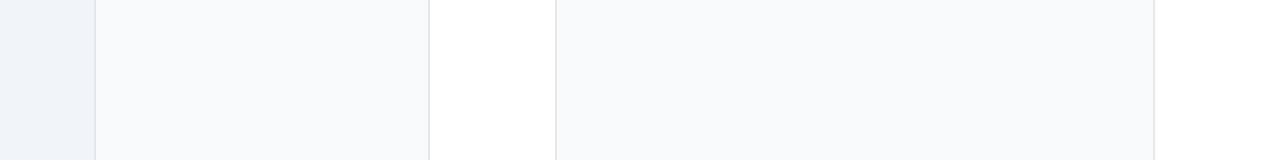
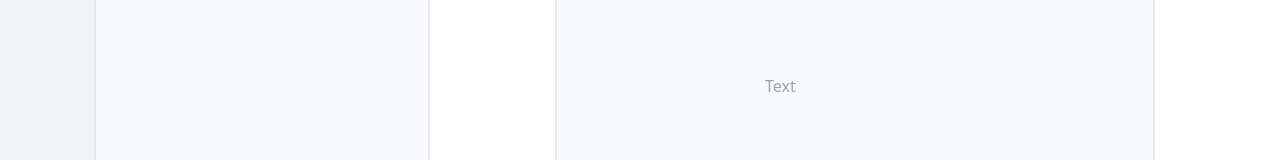
Before and after one commit to SW-rocket-dan/mvp-first, a React (Vite) app in the folder mvp/: page /editor in a window 1280 px wide. Both pictures are taken after a click on the button 574 px from the left and 132 px from the top of the page. Shown: the part 368-528 px from the top of the page. Built offline with nearby package versions, Linux system fonts and the light colour scheme.

Commit message:
feat(Editor): 추가되는 요소가 가운데에 위치하도록 수정, 컴포넌트 분리
DragBlock에 Text가 아닌 다른 요소도 올 수 있도록 컴포넌트 분리, ref 연결 진행함

```diff
--- a/mvp/src/components/editor/drag/DragBlock.tsx
+++ b/mvp/src/components/editor/drag/DragBlock.tsx
@@ -1,28 +1,27 @@
-import { cloneElement, forwardRef, useEffect, useRef, useState } from "react";
+import { ReactElement, forwardRef, useEffect, useRef, useState } from "react";
 import React from "react";
-import TextBox from "./TextBox";
-
-export const inrange = (v: number, min: number, max: number) => {
-  if (v < min) return min;
-  if (v > max) return max;
-  return v;
-};
 
 type DragBlockType = {
-  children: React.ReactNode;
+  children: ReactElement;
   id: number;
   zIndex: number;
 };
 
-const DragBlock = forwardRef<HTMLDivElement, DragBlockType>(({ children, id, zIndex }, ref) => {
+const DragBlock = forwardRef<HTMLDivElement, DragBlockType>(({ children, zIndex }, ref) => {
   // const boundaryRef = ref as React.MutableRefObject<HTMLDivElement>;
   const boxRef = useRef<HTMLTextAreaElement>(null);
+  const [{ x, y }, setPosition] = useState({ x: 300, y: 0 });
 
-  const [{ x, y }, setPosition] = useState({ x: 0, y: 0 });
+  useEffect(() => {
+    if (boxRef.current) {
+      const boxSize = Math.floor(boxRef.current.getBoundingClientRect().width / 2);
+      setPosition({ x: x - boxSize, y });
+    }
+  }, []);
 
   return (
     <div
-      className="bg-transparent absolute"
+      className="bg-transparent absolute w-fit"
       style={{ transform: `translateX(${x}px) translateY(${y}px)`, zIndex: zIndex }}
       onMouseDown={(e) => {
         const initX = e.pageX;
@@ -38,7 +37,7 @@ const DragBlock = forwardRef<HTMLDivElement, DragBlockType>(({ children, id, zIn
           });
         };
 
-        const mouseUpHandler = (e: MouseEvent) => {
+        const mouseUpHandler = () => {
           document.removeEventListener("mousemove", mouseMoveHandler);
         };
 
@@ -46,7 +45,7 @@ const DragBlock = forwardRef<HTMLDivElement, DragBlockType>(({ children, id, zIn
         document.addEventListener("mouseup", mouseUpHandler, { once: true });
       }}
     >
-      {children}
+      {React.isValidElement(children) && React.cloneElement(children as ReactElement, { ref: boxRef })}
     </div>
   );
 });
--- a/mvp/src/components/editor/drag/TextBox.tsx
+++ b/mvp/src/components/editor/drag/TextBox.tsx
@@ -1,6 +1,7 @@
-import React, { useImperativeHandle, useRef } from "react";
+import React, { useImperativeHandle, useRef, useState } from "react";
 
 const TextBox = React.forwardRef<HTMLTextAreaElement>((props, ref) => {
+  const [text, setText] = useState("");
   const textRef = useRef<HTMLTextAreaElement>(null);
 
   useImperativeHandle(ref, () => textRef.current as HTMLTextAreaElement);
@@ -14,13 +15,20 @@ const TextBox = React.forwardRef<HTMLTextAreaElement>((props, ref) => {
     });
   };
 
+  const handleChangeText = (e: React.ChangeEvent<HTMLTextAreaElement>) => {
+    setText(e.target.value);
+  };
+
   return (
     <textarea
+      value={text}
       ref={textRef}
       rows={1}
+      placeholder="Text"
+      onChange={handleChangeText}
       onKeyUp={handleResizeHeight}
       onKeyDown={handleResizeHeight}
-      className="cursor-auto bg-transparent resize-none overflow-hidden transition-[shadow,transform] active:scale-98 active:shadow-md outline-none rounded-sm focus:border-gray-600 focus:border-[1px] p-1"
+      className="w cursor-auto bg-transparent resize-none overflow-hidden transition-[shadow,transform] active:scale-98 active:shadow-md outline-none rounded-sm focus:border-gray-600 focus:border-[1px] p-1"
     />
   );
 });
```
